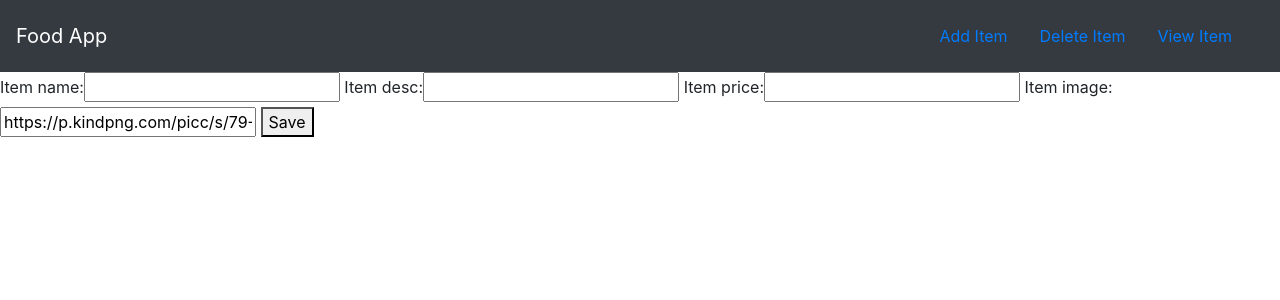
After one commit to allirezamaleki/Django-prject-sample, a Django app: page /food/add/ in a window 1280 px wide. The commit adds this page. Shown: the top 300 px of the page. Run offline with Django 3.2, Linux system fonts and the light colour scheme; some libraries are stand-ins or nearby versions.

Commit message:
Add forms to add food items

```diff
--- /dev/null
+++ b/food/forms.py
@@ -0,0 +1,7 @@
+from django import forms
+from .models import Item
+
+class ItemForm(forms.ModelForm):
+    class Meta:
+        model = Item
+        fields = ['item_name', 'item_desc', 'item_price', 'item_image']
--- a/food/templates/food/base.html
+++ b/food/templates/food/base.html
@@ -17,7 +17,7 @@
         <a href="#" class="navbar-brand">Food App</a>
 
         <div class="navbar">
-            <a class="nav-item nav-link" href="#">Add Item</a>
+            <a class="nav-item nav-link" href="{% url 'food:create_item' %}">Add Item</a>
             <a class="nav-item nav-link" href="#">Delete Item</a>
             <a class="nav-item nav-link" href="#">View Item</a>
 
--- /dev/null
+++ b/food/templates/food/item-form.html
@@ -0,0 +1,8 @@
+{% extends 'food/base.html' %} {% block body %}
+
+<form method="POST">
+    {% csrf_token %} {{form}}
+    <button type="submit">Save</button>
+</form>
+
+{% endblock %}
--- a/food/urls.py
+++ b/food/urls.py
@@ -6,4 +6,5 @@ urlpatterns = [
     path('', views.index, name='index'),
     path('<int:item_id>/', views.detail, name = 'detail'),
     path('item/', views.item, name='item'),
-]
+    path('add/', views.create_item, name="create_item"),
+    ]
--- a/food/views.py
+++ b/food/views.py
@@ -1,9 +1,12 @@
 from django import template
 from django.db import models
-from django.shortcuts import render
+from django.shortcuts import redirect, render
 from django.http import HttpResponse
+
+from .forms import ItemForm
 from .models import Item
 from django.template import context, loader
+
 
 # Create your views here.
 
@@ -26,3 +29,16 @@ def detail(request, item_id):
     }
     # return HttpResponse("This is item no/id: %s" % item_id)
     return render(request, 'food/detail.html', context)
+
+
+def create_item(request):
+    form = ItemForm(request.POST or None)
+    context = {
+        'form': form,
+    }
+
+    if form.is_valid():
+        form.save()
+        return redirect('food:index')
+
+    return render(request, 'food/item-form.html', context)
```
Also changed, not shown: db.sqlite3.
